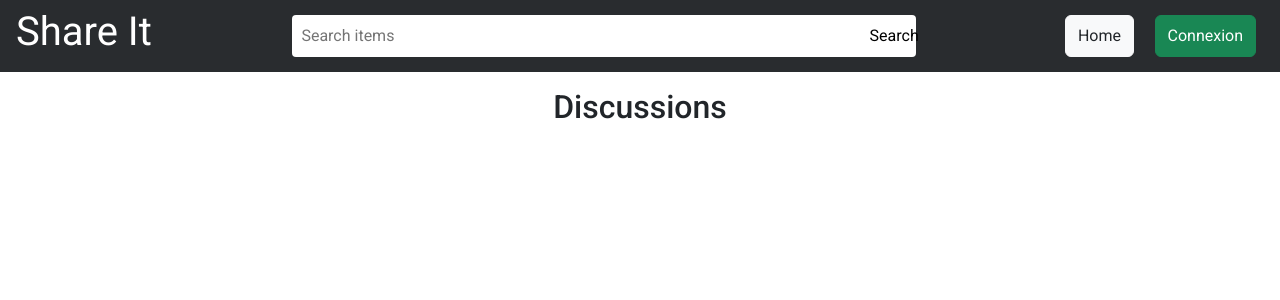
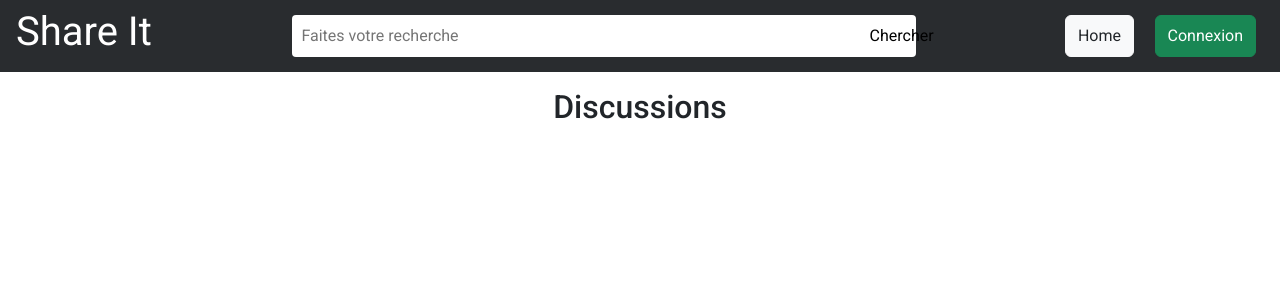
Before and after one commit to ArianDervishaj/projet-pal, a Django app: template src/templates/chats/index.html in a window 1280 px wide. Shown: the top 300 px of the page. Run offline with Django 4.2, Linux system fonts and the light colour scheme; the template is opened without the code that fills it, so the values that code supplies are empty.

```diff
--- a/src/templates/base.html
+++ b/src/templates/base.html
@@ -4,6 +4,7 @@
 <html>
   <head>
     <title>{% block title %} Share it{% endblock %}</title>
+    <link rel="shortcut icon" type="image/png" href="{% static 'favicon.ico' %}"/>
     <meta name="viewport" content="width=device-width, initial-scale=1" />
     <link
       href="https://cdn.jsdelivr.net/npm/bootstrap@5.3.0-alpha3/dist/css/bootstrap.min.css"
@@ -28,9 +29,9 @@
             type="text"
             name="search-query"
             class="search-bar"
-            placeholder="Search items"
+            placeholder="Faites votre recherche"
           />
-          <button type="submit" class="btn-search">Search</button>
+          <button type="submit" class="btn-search">Chercher</button>
         </form>
       </div>
 
```
Also changed, not shown: src/static/favicon.ico (added).
